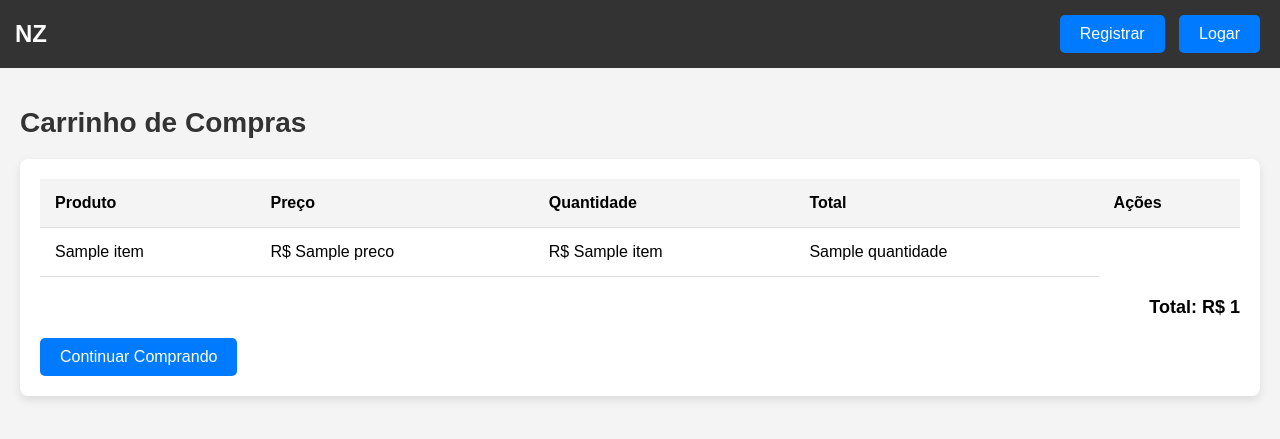
After one commit to GabrielVidal16/site-nozama-django, a Django app: template meuprojeto02/main/templates/carrinho_de_compras.html in a window 1280 px wide. The commit adds this page. Shown: the top 439 px of the page. Run offline with Django 3.2, Linux system fonts and the light colour scheme; the template is opened without the code that fills it: most values are stand-ins (such as "Sample title", 1, 10 or a date in 2020).

Commit message:
codigo atual no django

```diff
--- /dev/null
+++ b/meuprojeto02/main/static/styles_carrinho.css
@@ -0,0 +1,137 @@
+/* Arquivo: styles_carrinho.css */
+
+body {
+    font-family: Arial, sans-serif;
+    margin: 0;
+    padding: 0;
+    background-color: #f4f4f4;
+}
+
+.header {
+    background-color: #333;
+    color: white;
+    padding: 15px;
+    display: flex;
+    justify-content: space-between;
+    align-items: center;
+}
+
+.nome-site {
+    font-size: 24px;
+    font-weight: bold;
+}
+
+.buttons button {
+    background-color: #007bff;
+    color: white;
+    border: none;
+    padding: 10px 20px;
+    margin: 0 5px;
+    cursor: pointer;
+    font-size: 16px;
+    border-radius: 5px;
+    transition: background-color 0.3s;
+}
+
+.buttons button:hover {
+    background-color: #0056b3;
+}
+
+.main-content {
+    padding: 20px;
+}
+
+h1 {
+    font-size: 28px;
+    color: #333;
+}
+
+.cart-items {
+    background-color: white;
+    border-radius: 8px;
+    box-shadow: 0 4px 8px rgba(0, 0, 0, 0.1);
+    padding: 20px;
+    margin-top: 20px;
+}
+
+table {
+    width: 100%;
+    border-collapse: collapse;
+}
+
+table th, table td {
+    padding: 15px;
+    text-align: left;
+    border-bottom: 1px solid #ddd;
+}
+
+table th {
+    background-color: #f4f4f4;
+    font-weight: bold;
+}
+
+table td input[type="number"] {
+    width: 50px;
+    padding: 5px;
+    text-align: center;
+}
+
+button {
+    background-color: #28a745;
+    color: white;
+    border: none;
+    padding: 8px 15px;
+    font-size: 14px;
+    cursor: pointer;
+    border-radius: 5px;
+    transition: background-color 0.3s;
+}
+
+button:hover {
+    background-color: #218838;
+}
+
+.total {
+    text-align: right;
+    font-size: 18px;
+    font-weight: bold;
+    margin-top: 20px;
+}
+
+.actions {
+    margin-top: 20px;
+    display: flex;
+    justify-content: space-between;
+}
+
+.actions button {
+    background-color: #007bff;
+    padding: 10px 20px;
+    font-size: 16px;
+}
+
+.actions button:hover {
+    background-color: #0056b3;
+}
+
+@media (max-width: 768px) {
+    .header {
+        flex-direction: column;
+        align-items: flex-start;
+    }
+
+    .buttons button {
+        margin: 5px 0;
+        width: 100%;
+    }
+
+    .actions {
+        flex-direction: column;
+        align-items: flex-start;
+    }
+
+    .actions button {
+        width: 100%;
+        margin-top: 10px;
+    }
+}
--- /dev/null
+++ b/meuprojeto02/main/templates/carrinho_de_compras.html
@@ -0,0 +1,63 @@
+<!DOCTYPE html>
+{% load static %}
+<html lang="pt-BR">
+<head>
+    <meta charset="UTF-8">
+    <meta name="viewport" content="width=device-width, initial-scale=1.0">
+    <title>Carrinho de Compras</title>
+    <link rel="stylesheet" href="../static/styles_carrinho.css">
+</head>
+<body>
+    <header class="header">
+        <div class="nome-site">NZ</div>
+        <div class="buttons">
+            {% if not logged_in %}
+                <button onclick="window.location.href='/registro'">Registrar</button>
+                <button onclick="window.location.href='/login'">Logar</button>
+            {% endif %}
+        </div>
+    </header>
+
+    <div class="main-content">
+        <h1>Carrinho de Compras</h1>
+
+       {% if itens %}
+        <div class="cart-items">
+            <table>
+                <thead>
+                    <tr>
+                        <th>Produto</th>
+                        <th>Preço</th>
+                        <th>Quantidade</th>
+                        <th>Total</th>
+                        <th>Ações</th>
+                    </tr>
+                </thead>
+                <tbody>
+                    {% for item in itens %}
+                    <tr>
+                        <td>{{ item.nome }}</td>
+                        <td>R$ {{ item.preco }}</td>
+                        <td>R$ {{ item }}</td>
+                        <td>{{ item.quantidade }}</td>
+                    </tr>
+                    {% endfor %}
+                </tbody>
+            </table>
+
+            <div class="total">
+                <p><strong>Total:</strong> R$ {{ total_carrinho }}</p>
+            </div>
+
+            <div class="actions">
+                <button onclick="window.location.href='/home'">Continuar Comprando</button>
+            </div>
+
+        </div>
+        {% else %}
+        <p>Seu carrinho está vazio.</p>
+        {% endif %}
+    </div>
+
+</body>
+</html>
--- a/meuprojeto02/meuprojeto02/urls.py
+++ b/meuprojeto02/meuprojeto02/urls.py
@@ -26,7 +26,8 @@ urlpatterns = [
     path('sobre',views.sobre,name='sobre'),
      path('contato/', views.contato, name='contato'),
      path('', views.home, name='home'),
-      path('adicionar_ao_carrinho/<int:produto_id>/', views.adicionar_ao_carrinho, name='adicionar_ao_carrinho'),
+      path('carrinho',views.carrinho, name = 'carrinho'),
+       path('adicionar_ao_carrinho/<int:produto_id>',views.adicionar_ao_carrinho, name='adicionar_ao_carrinho'),
 
 
      path('cadastro/', views.cadastro, name='cadastro'),
```
Also changed, not shown: meuprojeto02/main/templates/home.html (+13 -5 lines), meuprojeto02/main/views.py (+33 -9 lines).
